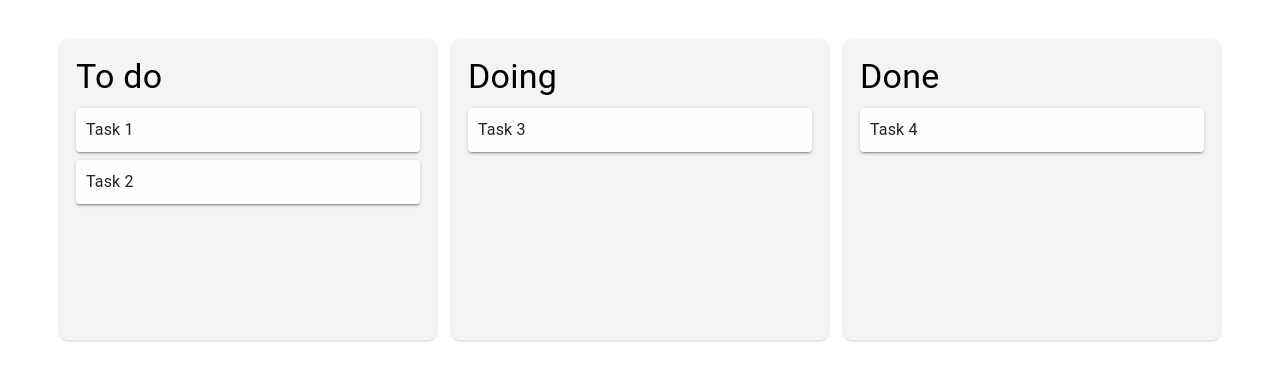
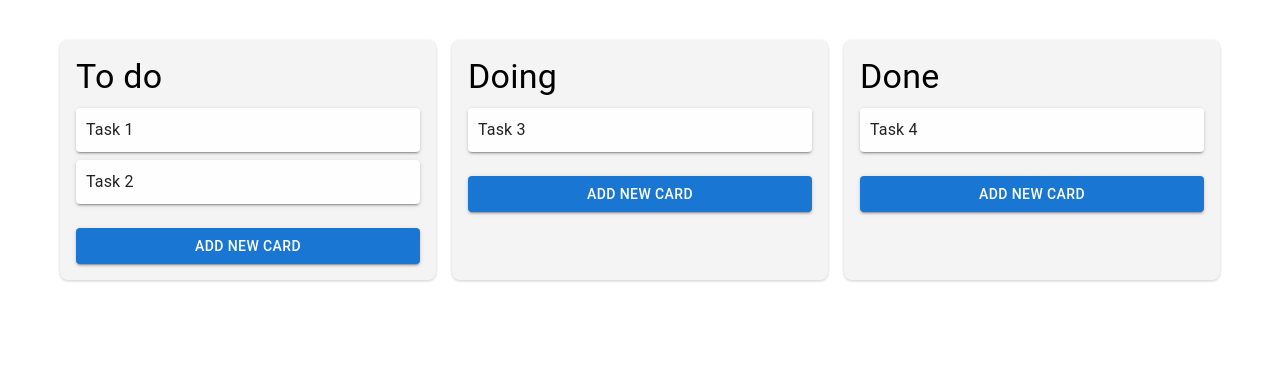
Before and after one commit to marawanthedev/trello-clone, a React (Vite) app in the folder apps/frontend/: page / in a window 1280 px wide. Shown: the top 380 px of the page. Built offline with nearby package versions, Linux system fonts and the light colour scheme.

Commit message:
add new card functionality

```diff
--- a/apps/frontend/src/components/Board.tsx
+++ b/apps/frontend/src/components/Board.tsx
@@ -48,6 +48,22 @@ export const Board: React.FC = () => {
         });
     };
 
+    const addNewCard = (column: string) => {
+        const newCard: Card = {
+            id: Math.random().toString(36).substring(2, 9),
+            content: "placeholder",
+        };
+
+        setColumns((prevState) => {
+            const updatedColumnCards = [...prevState[column], newCard];
+            return {
+                ...prevState,
+                [column]: updatedColumnCards,
+            };
+        });
+    };
+
+
     return (
         <div style={{ display: "flex", gap: "16px", padding: "40px 60px" }}>
             {Object.keys(columns).map((colName) => (
@@ -56,6 +72,7 @@ export const Board: React.FC = () => {
                     title={colName}
                     cards={columns[colName]}
                     moveCard={moveCard}
+                    addNewCard={addNewCard}
                 />
             ))}
         </div>
--- a/apps/frontend/src/components/CardItem.tsx
+++ b/apps/frontend/src/components/CardItem.tsx
@@ -20,7 +20,6 @@ export const CardItem: React.FC<CardItemProps> = ({ card, sourceColumn, updateCa
 
     const [content, setContent] = useState(card.content);
     const [isEditing, setIsEditing] = useState(false);
-    const cardRef = useRef<HTMLDivElement | null>(null);
 
     const handleContentChange = (event: React.ChangeEvent<HTMLInputElement>) => {
         setContent(event.target.value);
@@ -39,6 +38,7 @@ export const CardItem: React.FC<CardItemProps> = ({ card, sourceColumn, updateCa
         setIsEditing(true);
     };
 
+
     return (
         <Paper
             ref={dragRef}
@@ -49,6 +49,7 @@ export const CardItem: React.FC<CardItemProps> = ({ card, sourceColumn, updateCa
                 opacity: isDragging ? 0.5 : 1,
                 boxShadow: 2,
                 cursor: "grab",
+                minHeight: '40px'
             }}
         >
             {isEditing ? (
--- a/apps/frontend/src/components/Column.tsx
+++ b/apps/frontend/src/components/Column.tsx
@@ -2,15 +2,16 @@ import React from "react";
 import { useDrop } from "react-dnd";
 import { CardItem } from "./CardItem";
 import { Card } from "./Board";
-import { Typography } from "@mui/material";
+import { Box, Button, Typography } from "@mui/material";
 
 interface ColumnProps {
     title: string;
     cards: Card[];
     moveCard: (sourceColumn: string, targetColumn: string, card: Card) => void;
+    addNewCard: (column: string) => void;  // Function to add a new card
 }
 
-export const Column: React.FC<ColumnProps> = ({ title, cards, moveCard }) => {
+export const Column: React.FC<ColumnProps> = ({ title, cards, moveCard, addNewCard }) => {
     const [, dropRef] = useDrop({
         accept: "CARD",
         drop: (item: any) => {
@@ -19,21 +20,23 @@ export const Column: React.FC<ColumnProps> = ({ title, cards, moveCard }) => {
     });
 
     return (
-        <div
+        <Box
             ref={dropRef}
-            style={{
+            sx={{
                 flex: 1,
                 backgroundColor: "#f4f4f4",
                 padding: "16px",
-                minHeight: "300px",
                 borderRadius: "8px",
                 boxShadow: "0 1px 3px rgba(0,0,0,0.2)",
             }}
         >
             <Typography variant="h4" sx={{ marginBottom: '10px' }}>{title}</Typography>
             {cards.map((card) => (
-                <CardItem key={card.id} card={card} sourceColumn={title} />
+                <CardItem key={card.id} card={card} sourceColumn={title} updateCardContent={() => { }} />
             ))}
-        </div>
+            <Button variant="contained" sx={{ width: "100%" }} onClick={() => addNewCard(title)} style={{ marginTop: "16px" }}>
+                Add New Card
+            </Button>
+        </Box>
     );
 };
```
